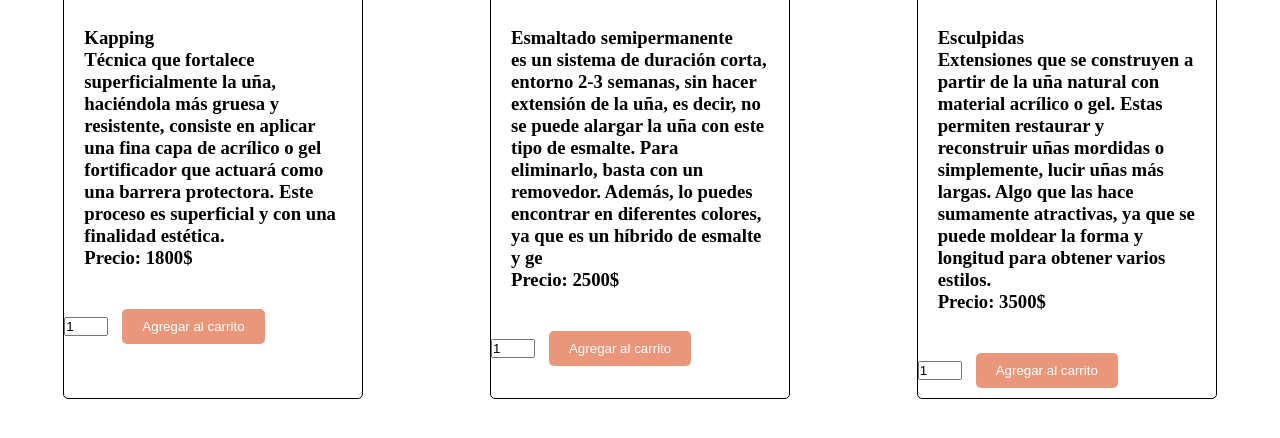
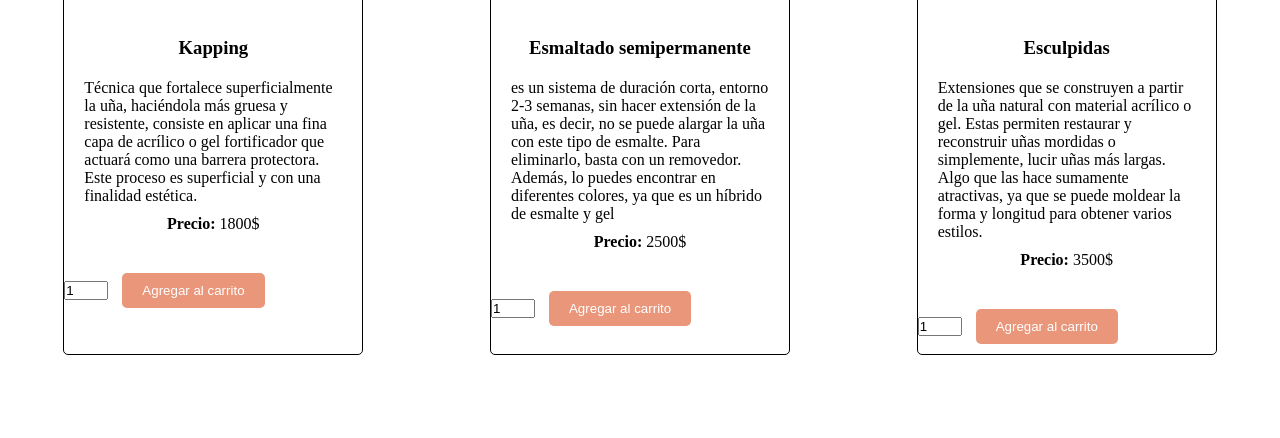
Before and after one commit to Lautaro-GitHub/javascript-sabados, a plain HTML site: page index.html in a window 1280 px wide. Shown: the part 254-692 px from the top of the page. Drawn offline with Linux system fonts and the light colour scheme.

Commit message:
3ra pre-entrega

```diff
--- a/css/style.css
+++ b/css/style.css
@@ -48,3 +48,6 @@
     display: flex;
     justify-content: end;
 }
+.contenido h3{
+   margin: 10px;
+}
--- a/js/main.js
+++ b/js/main.js
@@ -109,7 +109,7 @@ const servicios = [
    {
       id: 2,
       nombre: "Esmaltado semipermanente",
-      descripcion: "es un sistema de duración corta, entorno 2-3 semanas, sin hacer extensión de la uña, es decir, no se puede alargar la uña con este tipo de esmalte. Para eliminarlo, basta con un removedor. Además, lo puedes encontrar en diferentes colores, ya que es un híbrido de esmalte y ge",
+      descripcion: "es un sistema de duración corta, entorno 2-3 semanas, sin hacer extensión de la uña, es decir, no se puede alargar la uña con este tipo de esmalte. Para eliminarlo, basta con un removedor. Además, lo puedes encontrar en diferentes colores, ya que es un híbrido de esmalte y gel",
       urlImg: "https://i.ibb.co/vwLPmKY/Esmaltado-semi-1.jpg",
       precio: 2500
    },
@@ -128,11 +128,11 @@ const verServicio = ({ id, nombre, descripcion, urlImg, precio }) => {
    const tarjeta = document.createElement("div")
    tarjeta.className = "tarjeta"
    tarjeta.innerHTML = `
-                       <img src="${urlImg}" alt="">
-                       <div class="contenido">
-                            <h3>${nombre}<h/3>
+                        <img src="${urlImg}" alt="">
+                        <div class="contenido">
+                            <h3>${nombre}</h3>
                             <p>${descripcion}</p>
-                            <span>Precio: ${precio}$</span>
+                            <span><b>Precio:</b> ${precio}$</span>
                         </div>
                         <form id="formCarrito${id}">
                         <input name="id" type="hidden" value="${id}">
```
